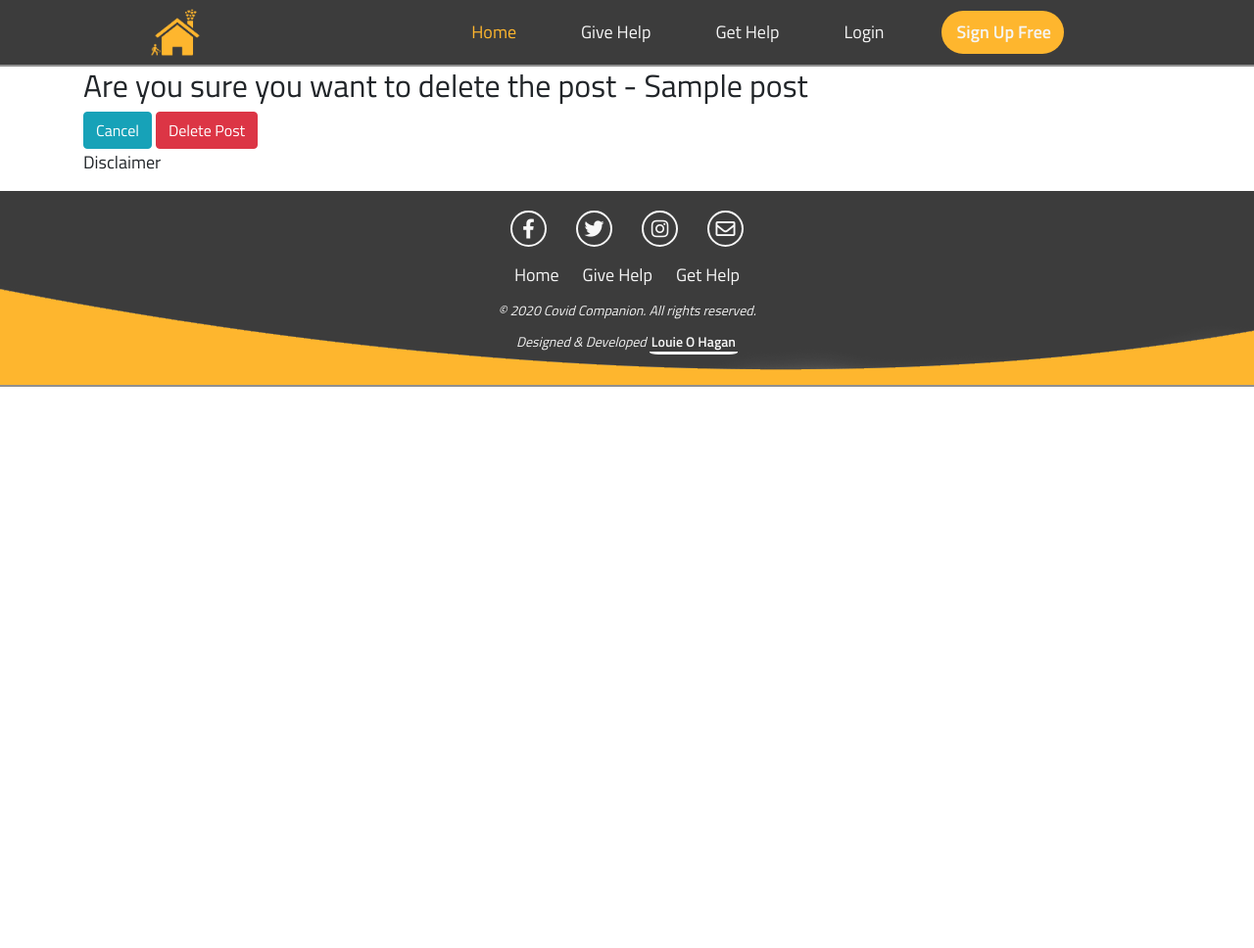
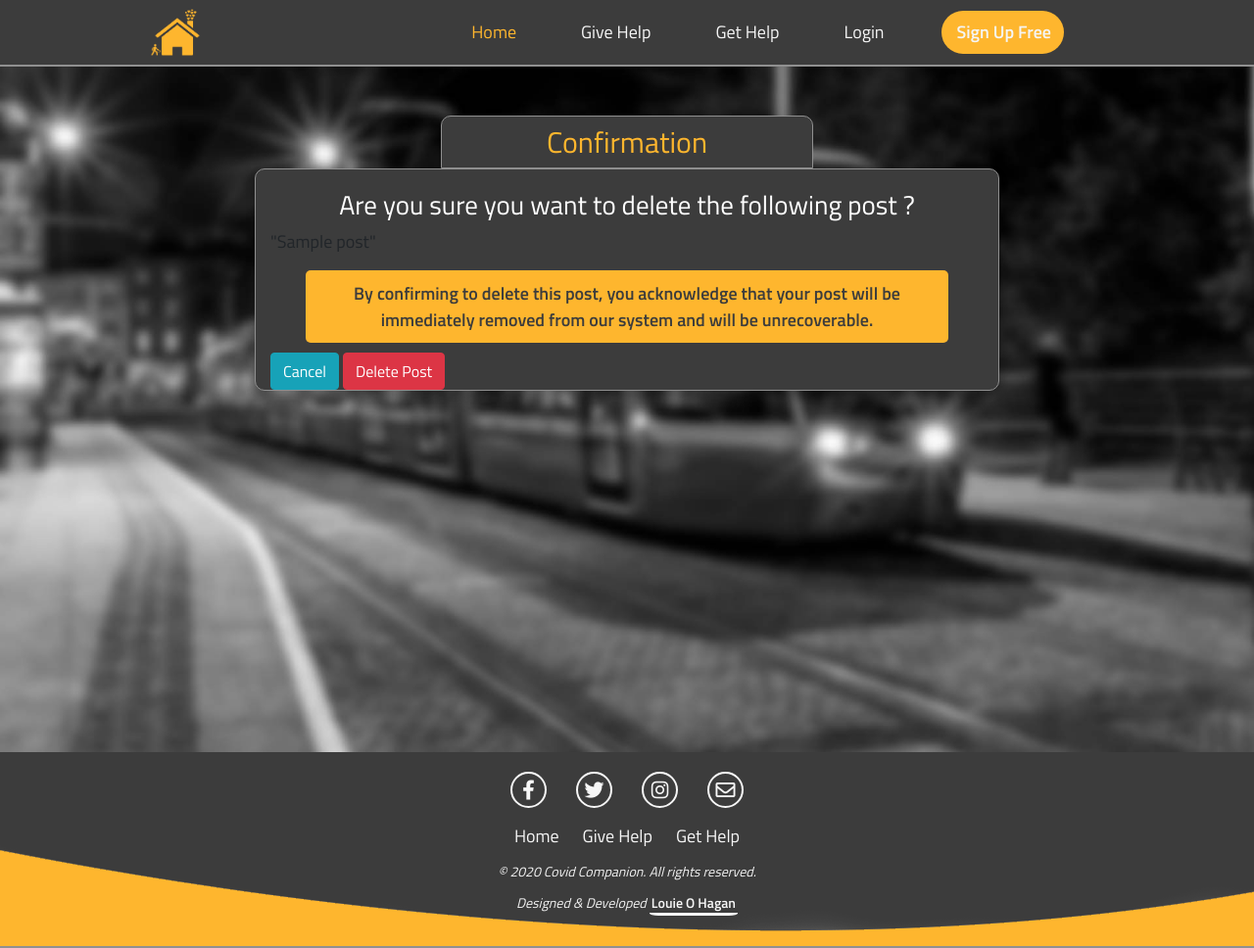
Before and after one commit to LouieOHagan/Covid-Companion-Website, a Flask app: template templates/remove-post.html in a window 1280 px wide. Shown: the whole page at 98% size. Before the commit the page ends 800 px from the top, so only its background shows below. Run offline with Flask 2, Linux system fonts and the light colour scheme; the template is opened without the code that fills it: most values are stand-ins (such as "Sample title", 1, 10 or a date in 2020); some libraries are stand-ins or nearby versions.

Commit message:
Style: started styling the remove post confirmation page using the dark coloured cards layout also used across the website. Also made adjustments to background images styles by setting up a default class for all background images and then a second class for each page that will change the image while keeping the same properties across the site

```diff
--- a/static/css/style.css
+++ b/static/css/style.css
@@ -1,4 +1,4 @@
-@import url('https://fonts.googleapis.com/css?family=Titillium+Web:300,400,600');
+@import url('https://fonts.googleapis.com/css?family=Titillium+Web:300,400,500,600');
 
 /* --------------------------Colours */
 
@@ -212,14 +212,30 @@ body {
     border-radius: 10%;
 }
 
-/* --------------------------Get Help Page */
+/* --------------------------Page Background Images */
+
+.background-image {
+    width: 100%;
+    min-height: 700px;
+}
 
 .get-help-background {
-    width: 100%;
-    background: url(../images/back-1.jpg) center no-repeat;
-    background-size: cover;
-    height: 1140px;
+    background: url(../images/back-1.jpg) center/cover no-repeat fixed;
 }
+
+.confirmation-background {
+    background: url(../images/back-3.jpg) center/cover no-repeat fixed;
+}
+
+.edit-post-background {
+    background: url(../images/back-4.jpg) center/cover no-repeat fixed;
+}
+
+.give-help-background {
+    background: url(../images/back-5.jpg) center/cover no-repeat fixed;
+}
+
+/* --------------------------Page Cards */
 
 .form-card {
     width: 100%;
@@ -248,6 +264,28 @@ body {
     text-align: center;
     margin-bottom: 0;
 }
+
+/* --------------------------Remove Post Confirmation Page */
+.confirmation-card h2 {
+    color: white;
+    text-align: center;
+    padding-top: 20px;
+    font-size: 27px;
+}
+
+.disclaimer {
+    width: 90%;
+    border-radius: 5px;
+    color: #3c3c3c;
+    padding: 10px;
+    background: #feb62e;
+    font-weight: 600;
+    text-align: center;
+    display: block;
+    margin: 10px auto;
+}
+
+/* --------------------------Get Help Page */
 
 .form-section {
     padding: 30px;
--- a/templates/edit-post.html
+++ b/templates/edit-post.html
@@ -3,7 +3,7 @@
 {% block title %}{{ title }} | Covid Companion{% endblock %}
 
 {% block content %}
-    <div class="get-help-background">
+    <div class="background-image edit-post-background">
         <!-- Edit Post Card Section -->
         <div class="container">
             <div class="row">
--- a/templates/get-help.html
+++ b/templates/get-help.html
@@ -3,7 +3,7 @@
 {% block title %}{{ title }} | Covid Companion{% endblock %}
 
 {% block content %}
-    <div class="get-help-background">
+    <div class="background-image get-help-background">
         <!-- Create Post Card Section -->
         <div class="container">
             <div class="row">
--- a/templates/give-help.html
+++ b/templates/give-help.html
@@ -3,6 +3,7 @@
 {% block title %}{{ title }} | Covid Companion{% endblock %}
 
 {% block content %}
+<div class="background-image give-help-background">
     <div class="container">
         {# Loops through the posts collection in DB and returns an accordion containing all the posts #}
         {% for post in posts %}
@@ -62,4 +63,5 @@
         </div>
         {% endfor %}
     </div>
+</div>
 {% endblock %}
--- a/templates/remove-post.html
+++ b/templates/remove-post.html
@@ -3,10 +3,29 @@
 {% block title %}{{ title }} | Covid Companion{% endblock %}
 
 {% block content %}
+<div class="background-image confirmation-background">
+    <!-- Remove Post Confirmation Card Section -->
     <div class="container">
-        <h2>Are you sure you want to delete the post - {{ post.title }}</h2>
-        <a href="{{url_for('give_help')}}"  class="btn btn-info">Cancel</a>
-        <a href="{{url_for('remove_post', post_id=post._id)}}"  class="btn btn-danger">Delete Post</a>
-        <p>Disclaimer</p>
+        <div class="row">
+            <!-- Remove Post Confirmation Card Title -->
+            <div class="col-6 col-md-5 col-lg-4 title-card">
+                <h2>Confirmation</h2>
+            </div>
+            <!-- / .Remove Post Confirmation Card Title -->
+        </div>
+        <div class="row">
+            <!-- Remove Post Confirmation Card Content -->
+            <div class="col-11 col-sm-12 col-md-10 col-lg-8 form-card confirmation-card">
+                <h2>Are you sure you want to delete the following post ?</h2>
+                <p>"{{ post.title }}"</p>
+                <p class="disclaimer">By confirming to delete this post, you acknowledge that your post will be immediately removed from our system and will be unrecoverable.</p>
+                <a href="{{url_for('give_help')}}"  class="btn btn-info">Cancel</a>
+                <a href="{{url_for('remove_post', post_id=post._id)}}"  class="btn btn-danger">Delete Post</a>
+            </div>
+            <!-- / .Remove Post Confirmation Card Content -->
+        </div>
     </div>
+    <!-- / .Remove Post Confirmation Card Section -->
+</div>
+
 {% endblock %}
```
Also changed, not shown: other parts of static/css/style.css (+19 -3 lines), static/images/back-3.jpg (added), static/images/back-4.jpg (added), static/images/back-5.jpg (added).
